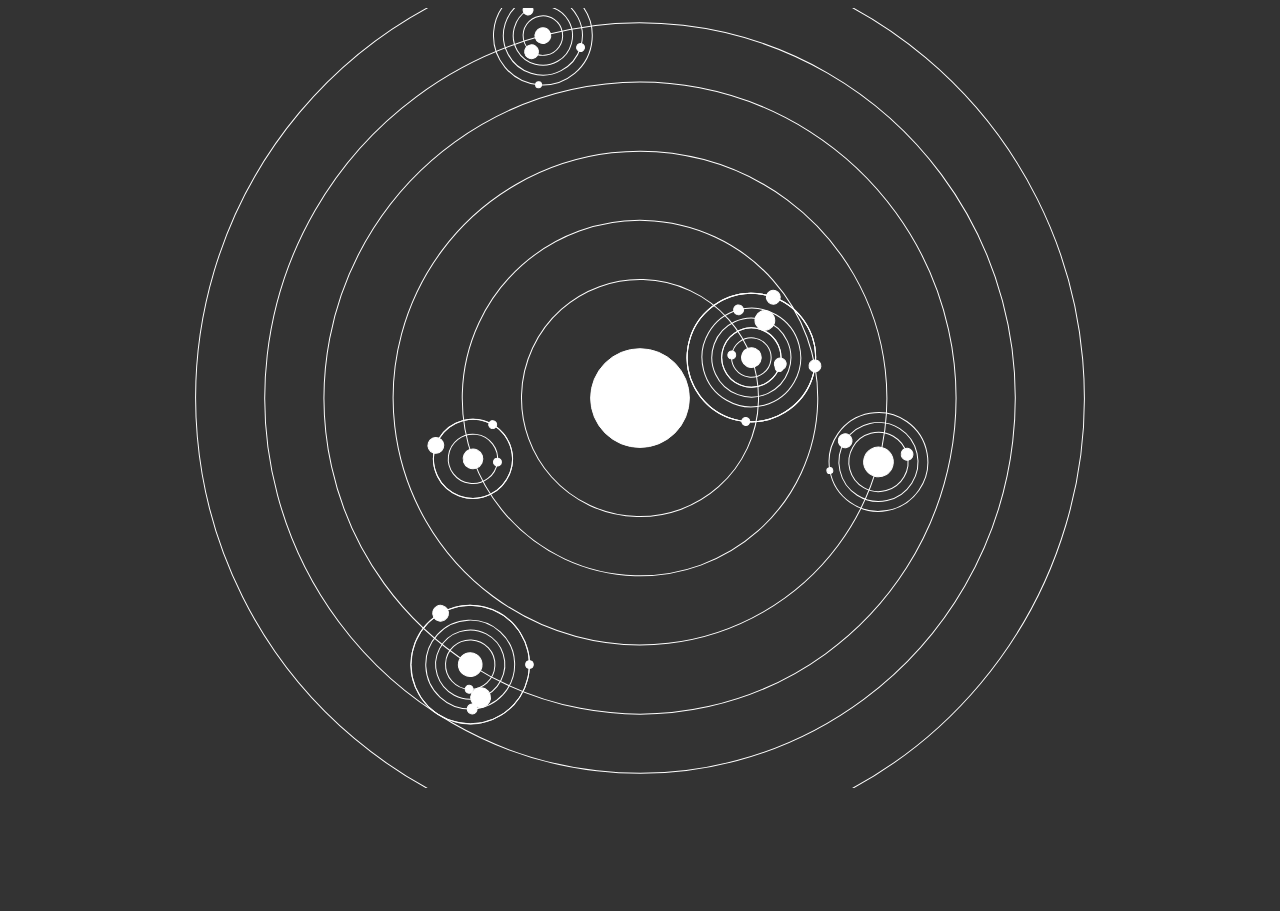
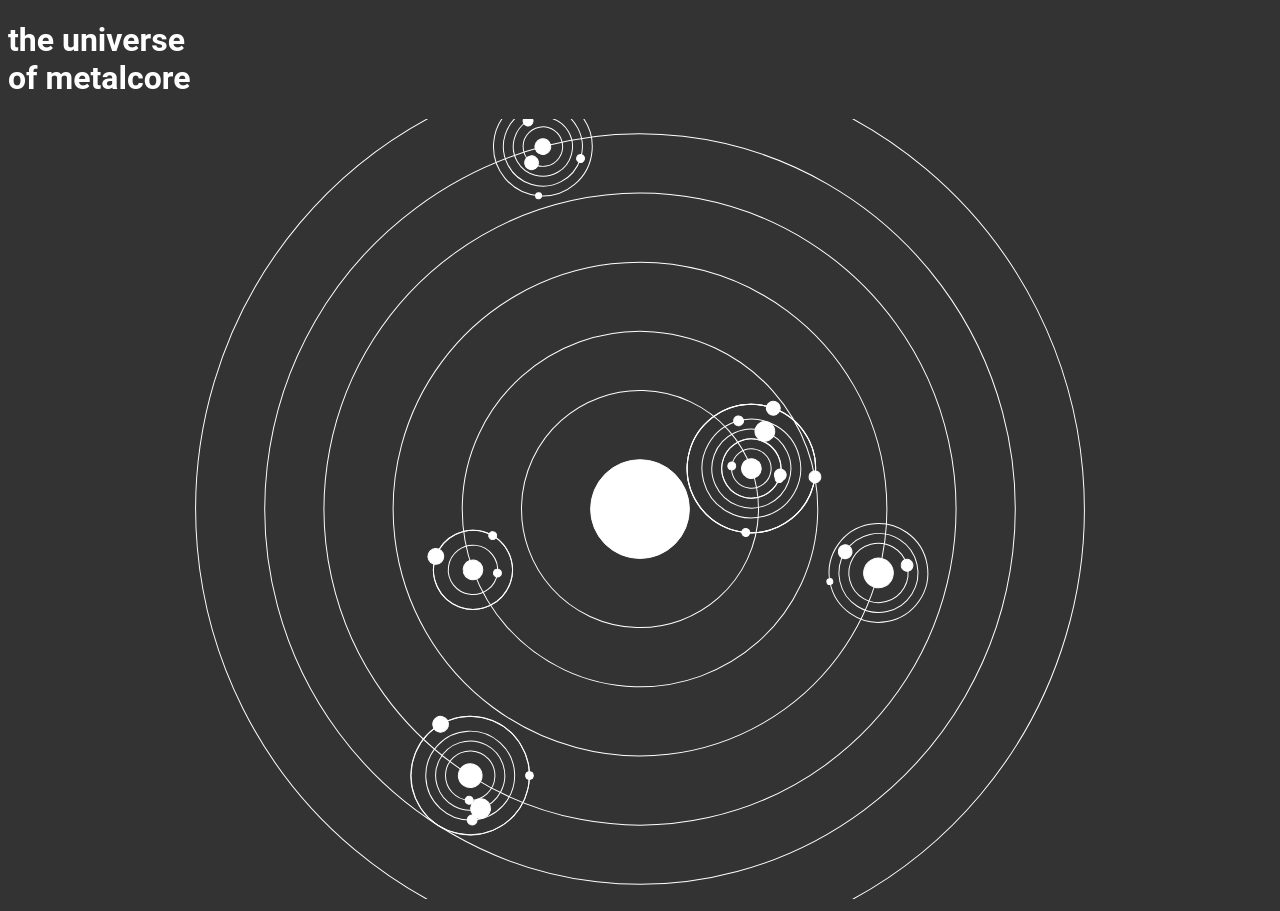
Before and after one commit to Denncore/metalcore-stallaris, an Angular app: page / in a window 1280 px wide. Before the commit the page ends 800 px from the top, so only its background shows below. Built offline with nearby package versions, Linux system fonts and the light colour scheme.

Commit message:
added title to metalcore component

```diff
--- a/src/app/metalcore/metalcore.component.html
+++ b/src/app/metalcore/metalcore.component.html
@@ -1 +1,3 @@
+<h1>the universe
+of metalcore</h1>
 <app-orbit [planets]="genres"></app-orbit>
--- a/src/app/metalcore/metalcore.component.scss
+++ b/src/app/metalcore/metalcore.component.scss
@@ -0,0 +1,3 @@
+h1 {
+  white-space: pre;
+}
```
